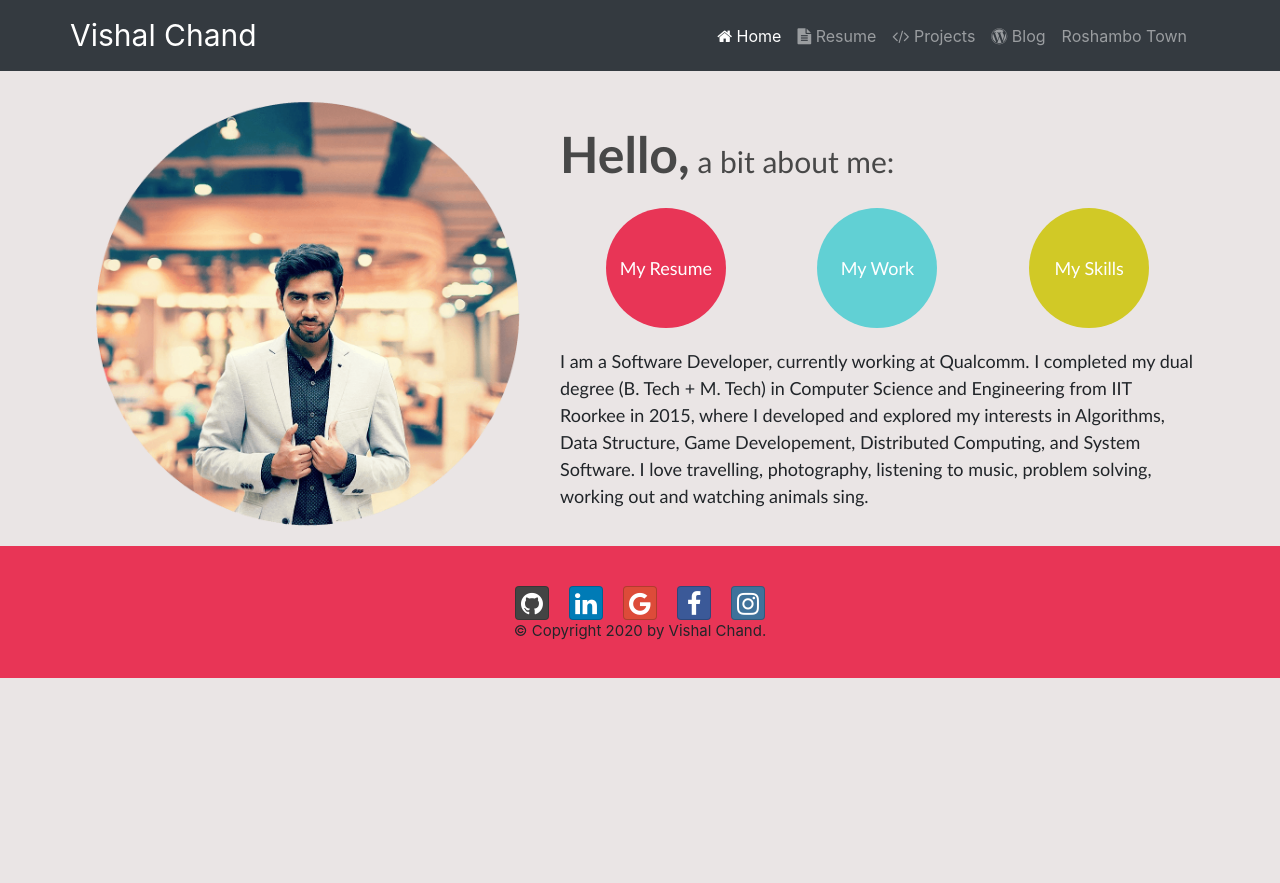
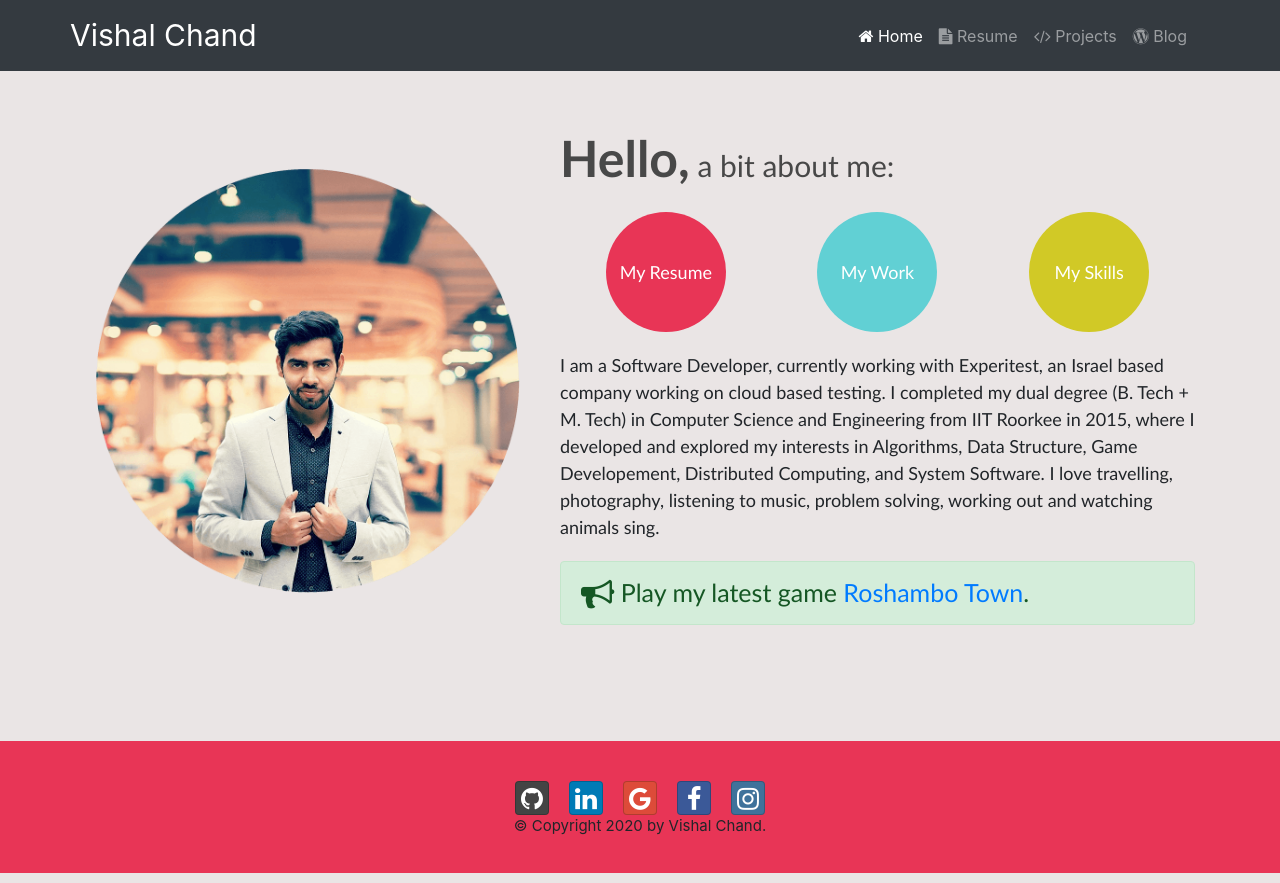
Before and after one commit to vish-chan/vish-chan.github.io, a React (Create React App) app: page /home in a window 1280 px wide. Before the commit the page ends 800 px from the top, so only its background shows below. Built offline with nearby package versions, Linux system fonts and the light colour scheme.

Commit message:
Add animation

```diff
--- a/package.json
+++ b/package.json
@@ -16,6 +16,7 @@
     "react-dom": "^16.12.0",
     "react-router-dom": "^5.1.2",
     "react-scripts": "3.3.0",
+    "react-transition-group": "^4.3.0",
     "reactstrap": "5.0.0"
   },
   "scripts": {
--- a/src/components/Home.js
+++ b/src/components/Home.js
@@ -1,10 +1,12 @@
 import React from 'react';
 import {Link} from 'react-router-dom';
+import { INFO } from '../data/constants';
+import {Alert} from 'reactstrap';
 
 export default function HomeComponent(props) {
 
     return(
-        <div className="container">
+        <div className="container" style={{marginTop:50, marginBottom:100}}>
             <div className="row d-flex justify-content-center align-items-center top-buffer">
                 <div className="col-10 col-md-5">
                     <img style={{width:'100%'}} src="assets/dp.png" alt="Profile"/>
@@ -26,10 +28,10 @@ export default function HomeComponent(props) {
                             </div>
                         </div>
                         <div className="col-12 top-buffer">
-                            I am a Software Developer, currently working at Qualcomm.
-                            I completed my dual degree (B. Tech + M. Tech) in Computer Science and Engineering from IIT Roorkee in 2015,
-                            where I developed and explored my interests in Algorithms, Data Structure, Game Developement, Distributed Computing, and System Software.
-                            I love travelling, photography, listening to music, problem solving, working out and watching animals sing.
+                            {INFO}
+                        </div>
+                        <div className="col-12 top-buffer">
+                            <Alert color="success" style={{fontSize:25}}><i className="fa fa-bullhorn fa-lg"/>  Play my latest game <a href="http://vishalchand.com/Roshambo-Town/">Roshambo Town</a>.</Alert>
                         </div>
                     </div>
                 </div>
--- a/src/components/Main.js
+++ b/src/components/Main.js
@@ -5,25 +5,27 @@ import CVComponent from './CV';
 import {Switch, Route, Redirect, withRouter} from 'react-router-dom';
 import Footer from './Footer';
 import ProjectsComponent from './Projects';
+import {TransitionGroup, CSSTransition} from 'react-transition-group';
 
 
 
 class Main extends Component {
 
-    constructor(props) {
-        super(props);
-    }
-
     render() {
         return(
             <div>
                 <NavigationBar />
+                <TransitionGroup>
+                    <CSSTransition key={this.props.location.key} classNames="page" timeout={400}>
                         <Switch>
                             <Route exact path="/home" component={HomeComponent} />
                             <Route exact path="/cv" component={CVComponent} />
                             <Route exact path="/projects" component={ProjectsComponent} />
                             <Redirect to="/home" />
                         </Switch>
+                    </CSSTransition>
+                </TransitionGroup>
+
                 <Footer />
             </div>
         )
--- a/src/components/Navigation.js
+++ b/src/components/Navigation.js
@@ -37,9 +37,6 @@ export default class NavigationBar extends Component {
                                 <NavItem>
                                     <NavLink className="nav-link" to="/blog"><i className="fa fa-wordpress" aria-hidden="true"/> Blog</NavLink>
                                 </NavItem>
-                                <NavItem>
-                                    <NavLink className="nav-link" to="/Roshambo-Town">Roshambo Town</NavLink>
-                                </NavItem>
                             </Nav>
                         </Collapse>
                         </div>
--- /dev/null
+++ b/src/data/constants.js
@@ -0,0 +1,4 @@
+export const INFO = "I am a Software Developer, currently working with Experitest, an Israel based company working on cloud based testing. \
+I completed my dual degree (B. Tech + M. Tech) in Computer Science and Engineering from IIT Roorkee in 2015, \
+where I developed and explored my interests in Algorithms, Data Structure, Game Developement, Distributed Computing, and System Software. \
+I love travelling, photography, listening to music, problem solving, working out and watching animals sing."
--- a/src/index.css
+++ b/src/index.css
@@ -168,6 +168,28 @@ body {
   background-position: center;
 }
 
+.page-enter {
+  opacity: 0.01;
+  transform:  translateX(-100%);
+}
+
+.page-enter-active {
+  opacity: 1;
+  transform:  translateX(0%);
+  transition: all 300ms ease-in;
+}
+
+.page-exit {
+  opacity: 1;
+  transform: translateX(0%);
+}
+
+.page-exit-active {
+  opacity: 0.01;
+  transform:  translateX(100%);
+  transition: all 300ms ease-out;
+}
+
 code {
   font-family: source-code-pro, Menlo, Monaco, Consolas, 'Courier New',
     monospace;
```
Also changed, not shown: 1 other file (tests, documents, lock files or other folders). Lines whose indentation alone changed are shown as unchanged.
